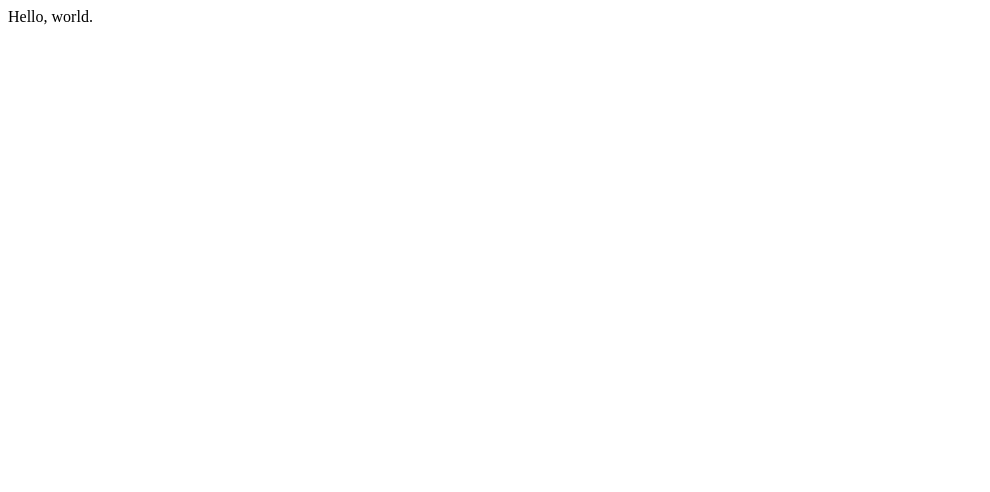
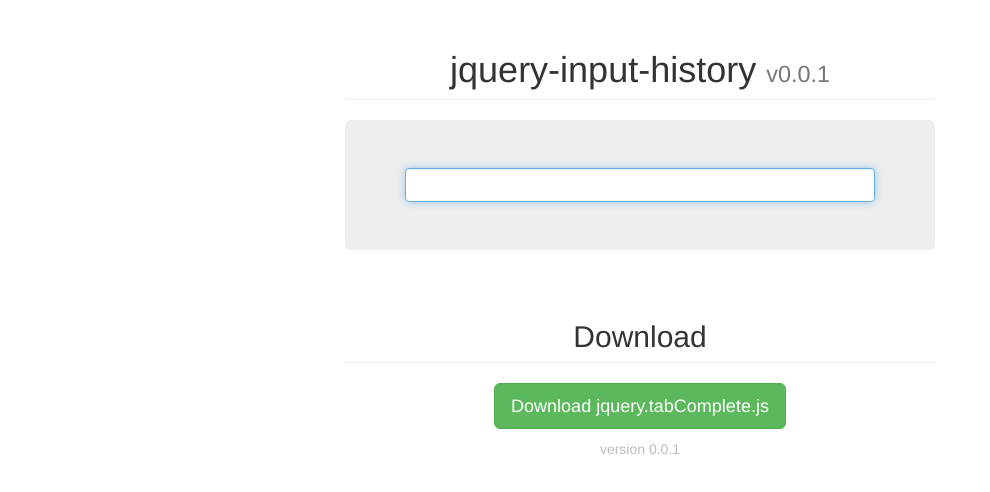
Before and after one commit to erming/inputhistory, a plain HTML site: page index.html in a window 1280 px wide. Shown: the whole page, without its empty margins (0-990 px from the left). Drawn offline with nearby package versions, Linux system fonts and the light colour scheme.

Commit message:
Added bootstrap

```diff
--- a/index.html
+++ b/index.html
@@ -7,14 +7,42 @@
 	<meta charset="utf-8">
 	<meta name="viewport" content="width=device-width, initial-scale=1">
 
+	<link rel="stylesheet" href="//netdna.bootstrapcdn.com/bootstrap/3.1.1/css/bootstrap.min.css">
+	<link rel="stylesheet" href="style.css">
+
 	</head>
 	<body>
 
-	Hello, world.
+	<div id="content" class="container">
+		<div class="row">
+			<div class="col-sm-12">
+				<h1 class="page-header text-center">
+					jquery-input-history <small>v0.0.1</small>
+				</h1>
+			</div>
+		</div>
+		<div class="row">
+			<div class="col-sm-12">
+				<form class="jumbotron">
+					<input id="input" class="form-control" type="text" autofocus>
+				</form>
+			</div>
+		</div>
+		<div class="row">
+			<div class="col-sm-12">
+				<h2 class="page-header text-center">
+					Download
+				</h2>
+				<div class="text-center">
+					<a href="https://github.com/erming/jquery-scroll-glue" class="btn btn-lg btn-success">Download jquery.tabComplete.js</a>
+					<p id="version">version 0.0.1</p>
+				</div>
+			</div>
+		</div>
+	</div>
 
 	<script src="//code.jquery.com/jquery-2.1.0.min.js"></script>
 	<script src="jquery.inputHistory.js"></script>
 
-
 	</body>
 </html>
--- a/style.css
+++ b/style.css
@@ -1,3 +1,15 @@
 body {
-	background: #fff;
+	margin: 10px 0 30px;
 }
+pre {
+	overflow-x: auto;
+	word-wrap: normal;
+}
+#content {
+	max-width: 620px;
+}
+#version {
+	color: #bbb;
+	margin-top: 10px;
+	text-align: center;
+}
```
